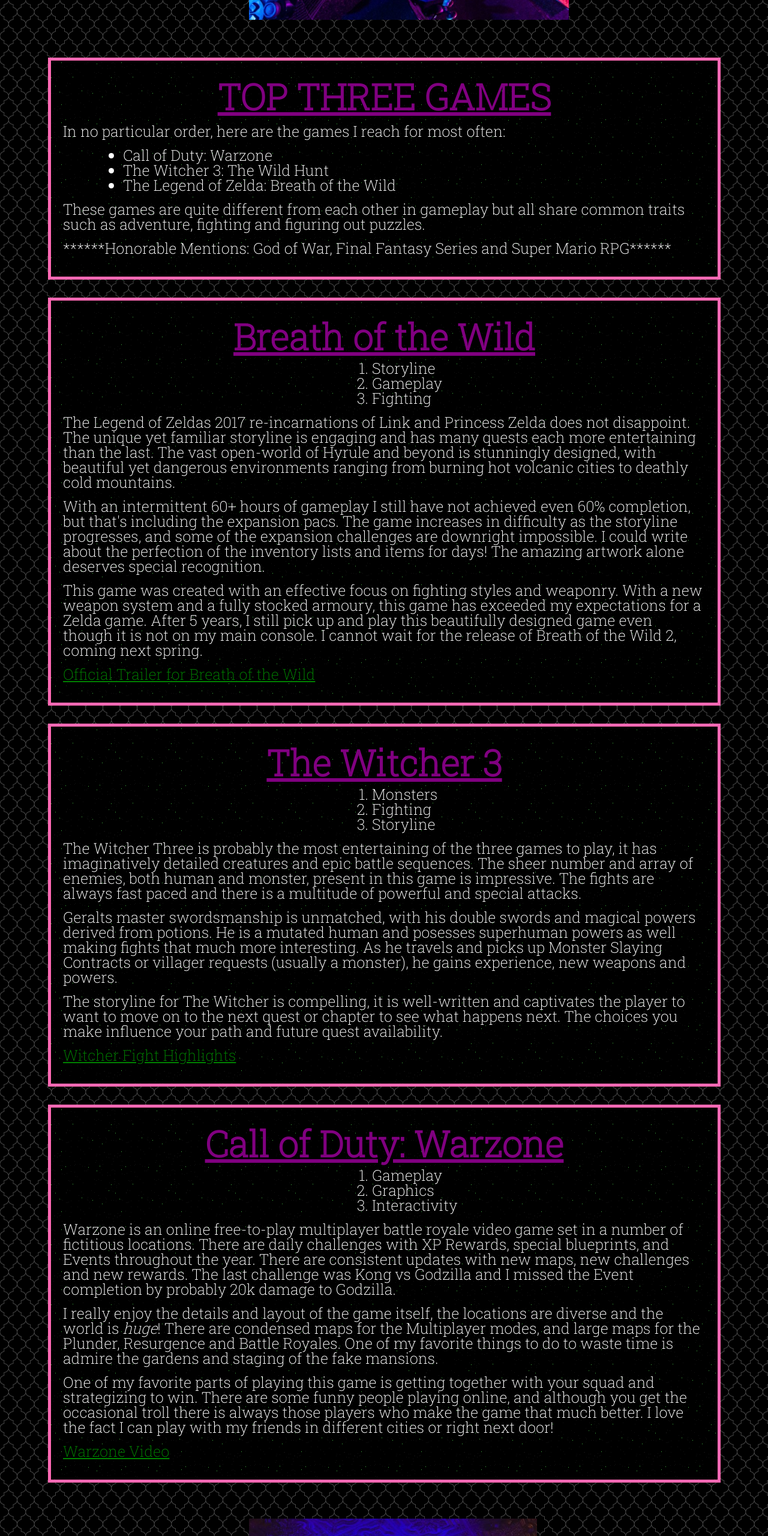
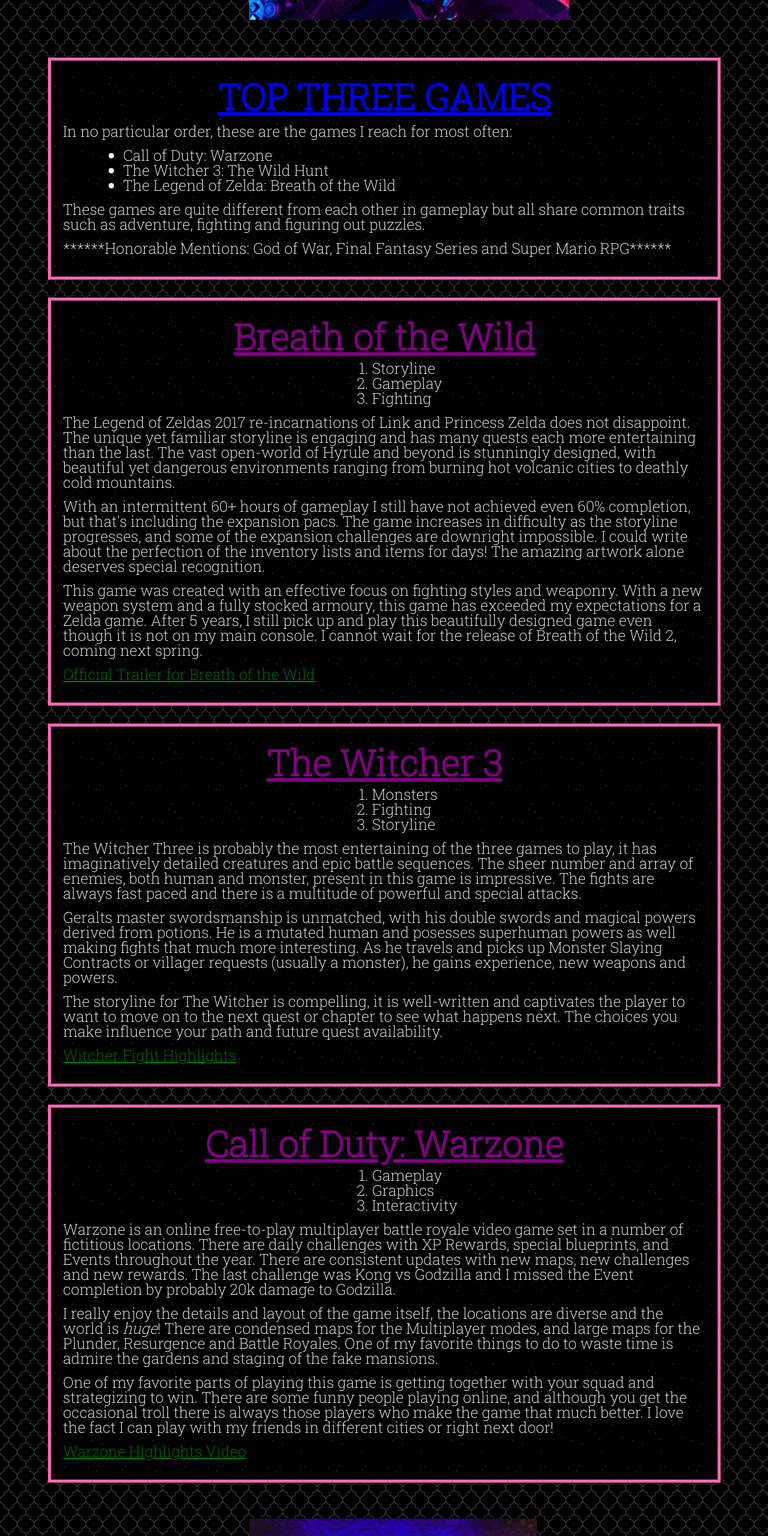
Before and after one commit to aprilseabass/website, a plain HTML site: page index.html in a window 1280 px wide. Shown: the part 1200-3760 px from the top of the page at 60% size. Drawn offline with Linux system fonts and the light colour scheme.

Commit message:
finished capstone

```diff
--- a/index.html
+++ b/index.html
@@ -49,7 +49,7 @@
     <section>
 
       <h3>TOP THREE GAMES</h3>
-        <p>In no particular order, here are the games I reach for most often:</p>
+        <p>In no particular order, these are the games I reach for most often:</p>
 
           <ul>
             <li>Call of Duty: Warzone</li>
@@ -112,7 +112,7 @@
 
           <p><a href="https://youtu.be/LtwbLEwPwcc"
           target="_blank">
-          Warzone Video
+          Warzone  Highlights Video
           </a></p>
 
       </section>
@@ -136,7 +136,7 @@
 
 
     <footer id="footer">
-        <p>Webpage Created by April Sebastian</p>
+        <p>~Webpage Created by April Sebastian~</p>
     </footer>
   </body>
 </html>
--- a/style.css
+++ b/style.css
@@ -38,7 +38,7 @@ h2 {
 }
 
 h3 {
-  color: purple;
+  color: blue;
   font-size: 60px;
   text-align: center;
 }
```
